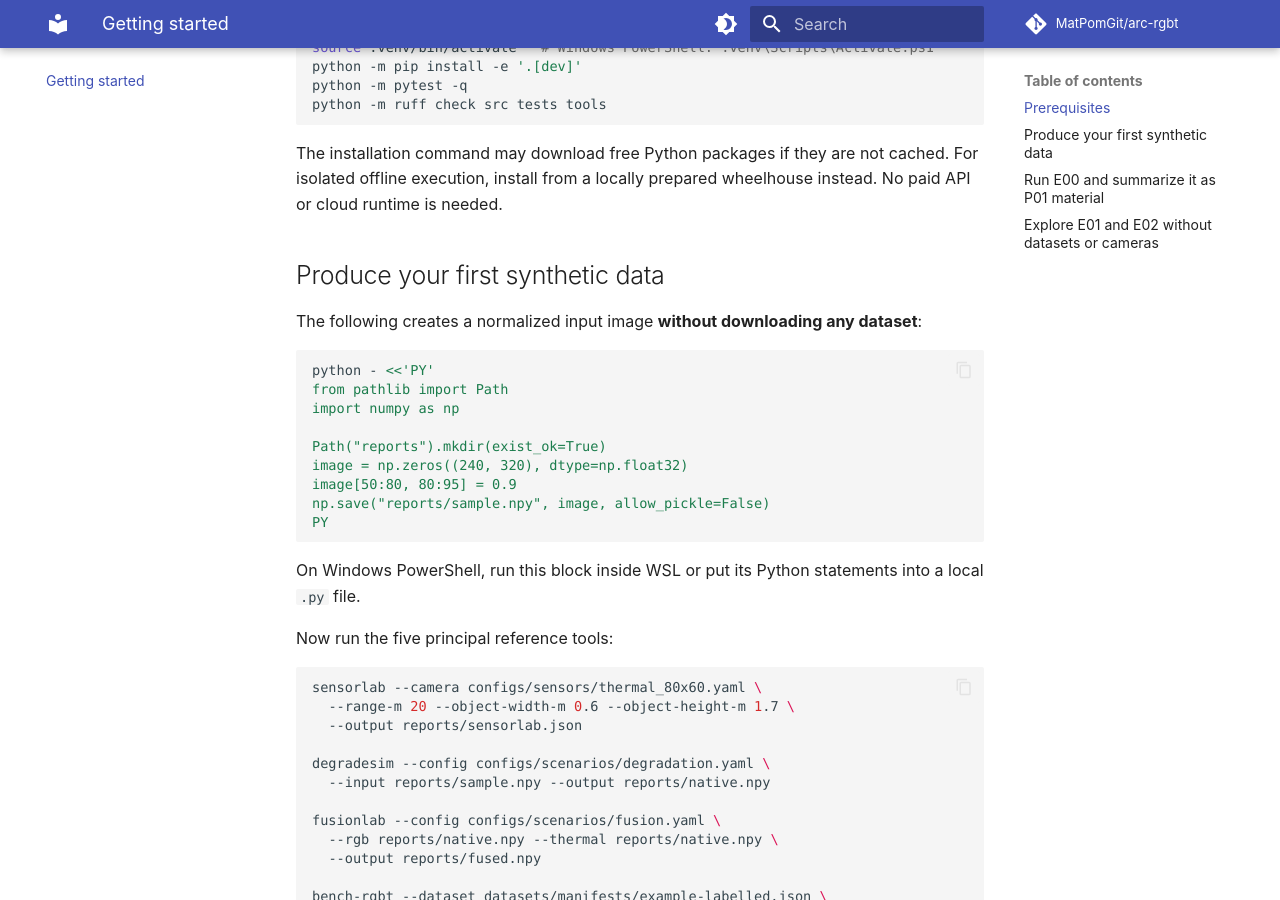
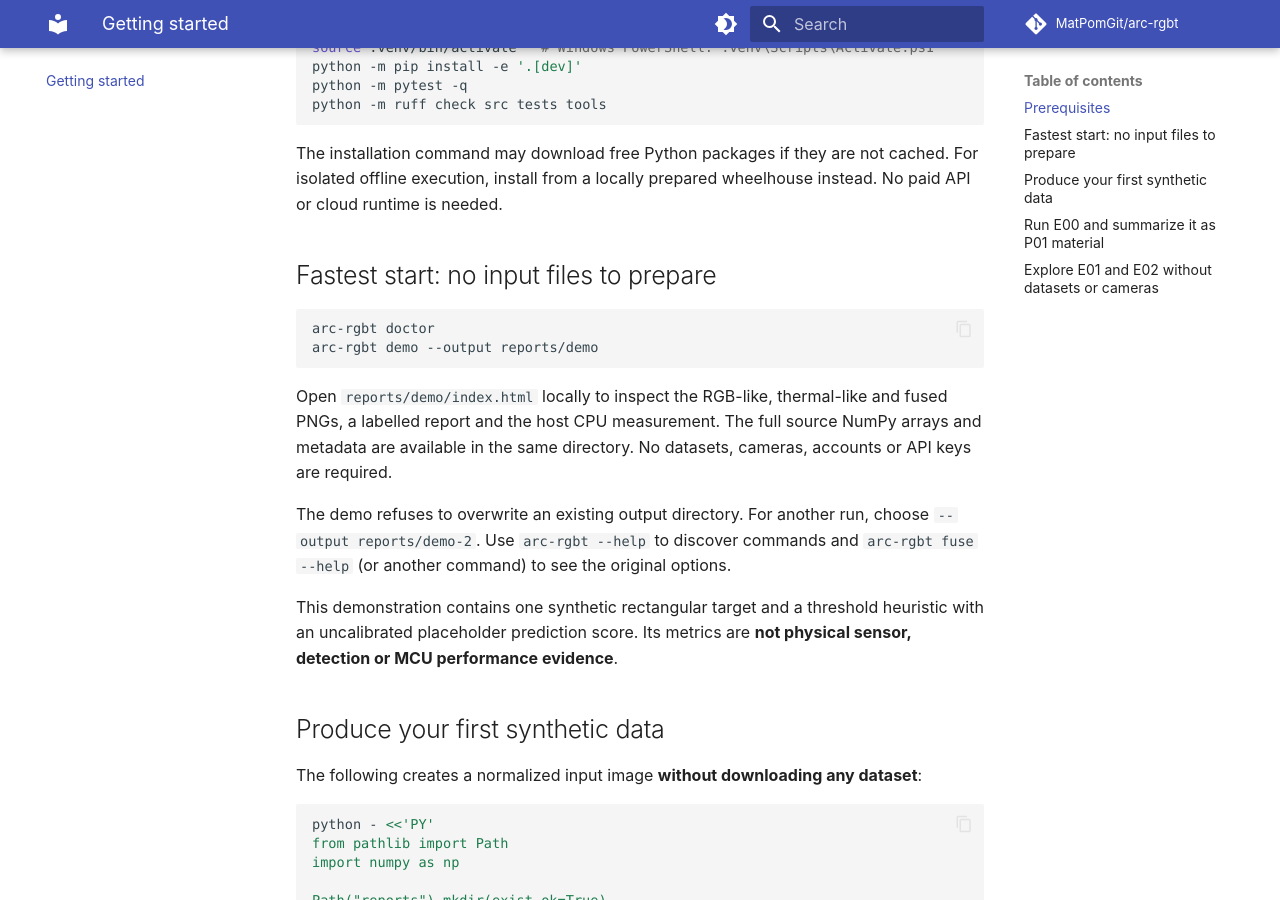
Before and after one commit to MatPomGit/arc-rgbt, an MkDocs documentation site: the page built from docs/getting-started.md, in a window 1280 px wide and 900 px high, scrolled down 446 px. Built offline with MkDocs 1.6.1 and Material for MkDocs 9.7.7, drawn with Linux system fonts in a browser that asks for light colours; comment, search, counter and statistics services are not loaded.

Commit message:
docs(getting-started): add zero-input guided synthetic demonstration

````diff
--- a/docs/getting-started.md
+++ b/docs/getting-started.md
@@ -17,6 +17,26 @@ python -m ruff check src tests tools
 ```
 
 The installation command may download free Python packages if they are not cached. For isolated offline execution, install from a locally prepared wheelhouse instead. No paid API or cloud runtime is needed.
+
+## Fastest start: no input files to prepare
+
+```bash
+arc-rgbt doctor
+arc-rgbt demo --output reports/demo
+```
+
+Open `reports/demo/index.html` locally to inspect the RGB-like, thermal-like and
+fused PNGs, a labelled report and the host CPU measurement. The full source
+NumPy arrays and metadata are available in the same directory. No datasets,
+cameras, accounts or API keys are required.
+
+The demo refuses to overwrite an existing output directory. For another run,
+choose `--output reports/demo-2`. Use `arc-rgbt --help` to discover commands
+and `arc-rgbt fuse --help` (or another command) to see the original options.
+
+This demonstration contains one synthetic rectangular target and a threshold
+heuristic with an uncalibrated placeholder prediction score. Its metrics are
+**not physical sensor, detection or MCU performance evidence**.
 
 ## Produce your first synthetic data
 
````
